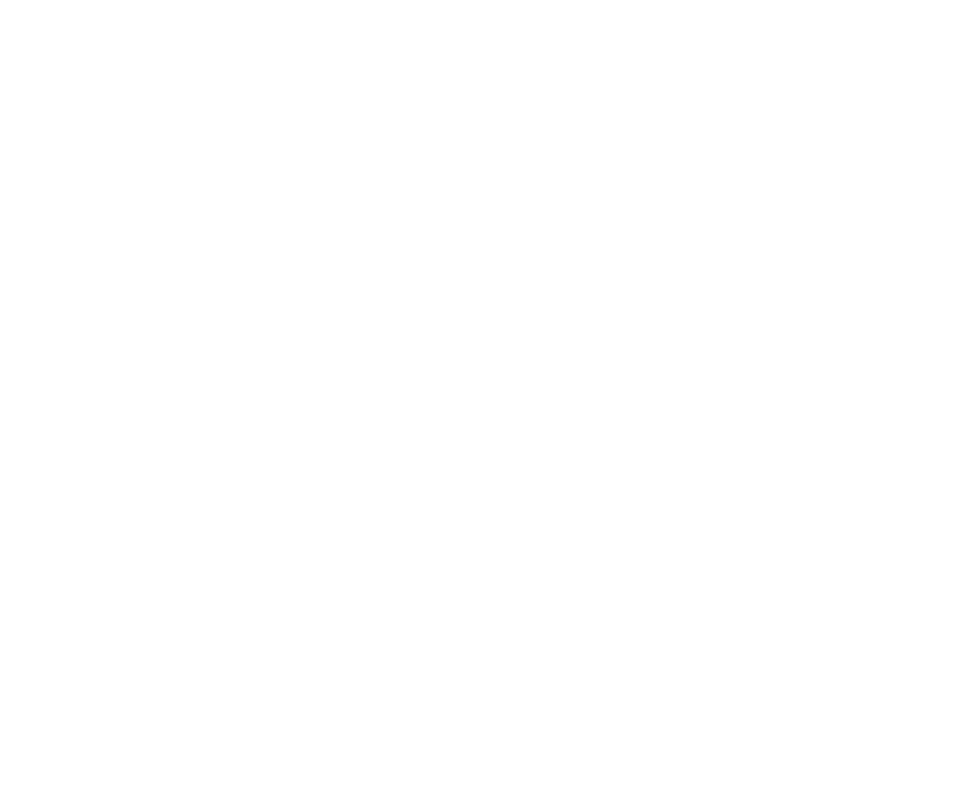
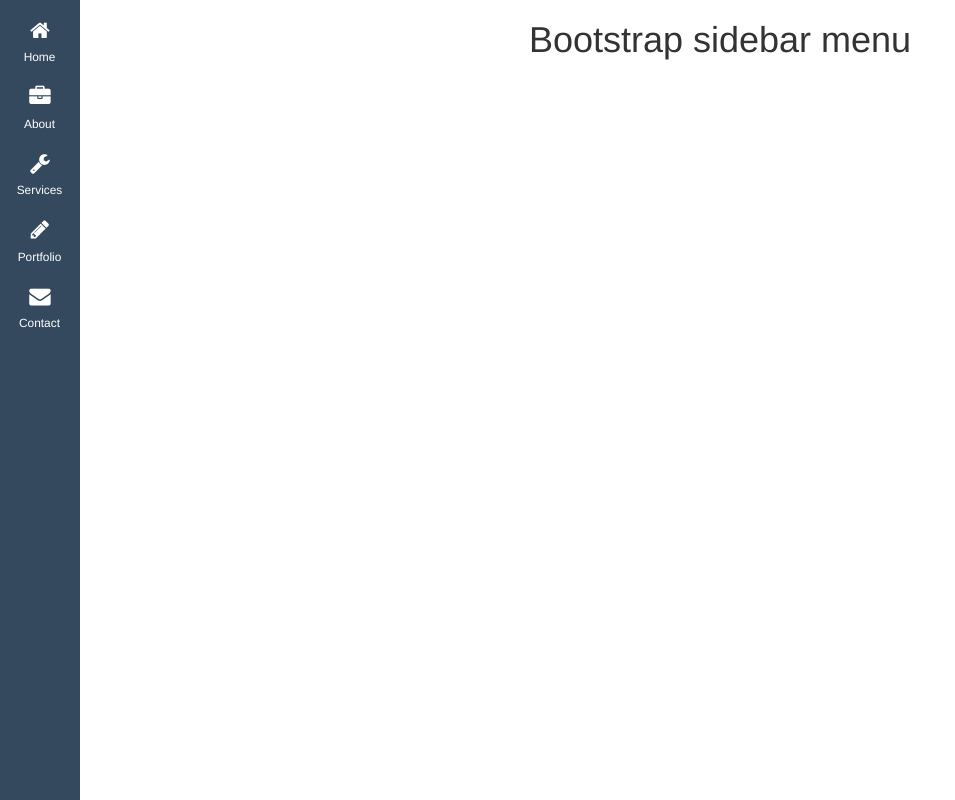
Before and after one commit to MattN1014/bootstrap-sidebar, a PHP site: page / in a window 1280 px wide. Before the commit the part shown is empty. Shown: the whole page, without its empty margins (0-955 px from the left). Run offline with PHP 8.4, Linux system fonts and the light colour scheme.

Commit message:
Basic layout setup
I have now set out the basic layout of the sidebar menu.  I will continue to work on this and make it look better as time passes

```diff
--- a/index.php
+++ b/index.php
@@ -1,9 +1,78 @@
 <!DOCTYPE html>
 <html>
 	<head>
+		<meta charset="utf-8">
+		<meta name="viewport" content="width=device-width, initial-scale=1.0">
+        <meta http-equiv="X-UA-Compatible" content="IE=edge">
 
+        <title>Bootstrap Sidebar menu</title>
+
+        <link rel="stylesheet" href="style.css">
 	</head>
 	<body>
 
+		<div class="wrapper">
+
+			<nav id="sidebar">
+				<ul class="list-unstyled components text-center">
+					<li class="active">
+						<a href="">
+							<i class="fa fa-home"></i>
+							Home
+						</a>
+					</li>
+					<li>
+						<a href="">
+							<i class="fa fa-briefcase"></i>
+							About
+						</a>
+					</li>
+					<li>
+						<a href="">
+							<i class="fa fa-wrench"></i>
+							Services
+						</a>
+					</li>
+					<li>
+						<a href="">
+							<i class="fa fa-pencil"></i>
+							Portfolio
+						</a>
+					</li>
+					<li>
+						<a href="">
+							<i class="fa fa-envelope"></i>
+							Contact
+						</a>
+					</li>
+				</ul>
+			</nav>
+
+			<div class="content">
+				<header>
+					<div class="container-fluid">
+
+						<div class="col-md-12 text-center">
+							<h1>Bootstrap sidebar menu</h1>
+						</div>
+					</div>
+				</header>
+			</div>
+
+		</div>
+
+		<!-- jQuery CDN -->
+         <script src="https://code.jquery.com/jquery-1.12.0.min.js"></script>
+         <!-- Bootstrap Js CDN -->
+         <script src="https://maxcdn.bootstrapcdn.com/bootstrap/3.3.7/js/bootstrap.min.js"></script>
+
+         <script type="text/javascript">
+             $(document).ready(function () {
+                 $('#sidebarCollapse').on('click', function () {
+                     $('#sidebar').toggleClass('active');
+                 });
+             });
+         </script>
+
 	</body>
 </html>
```
